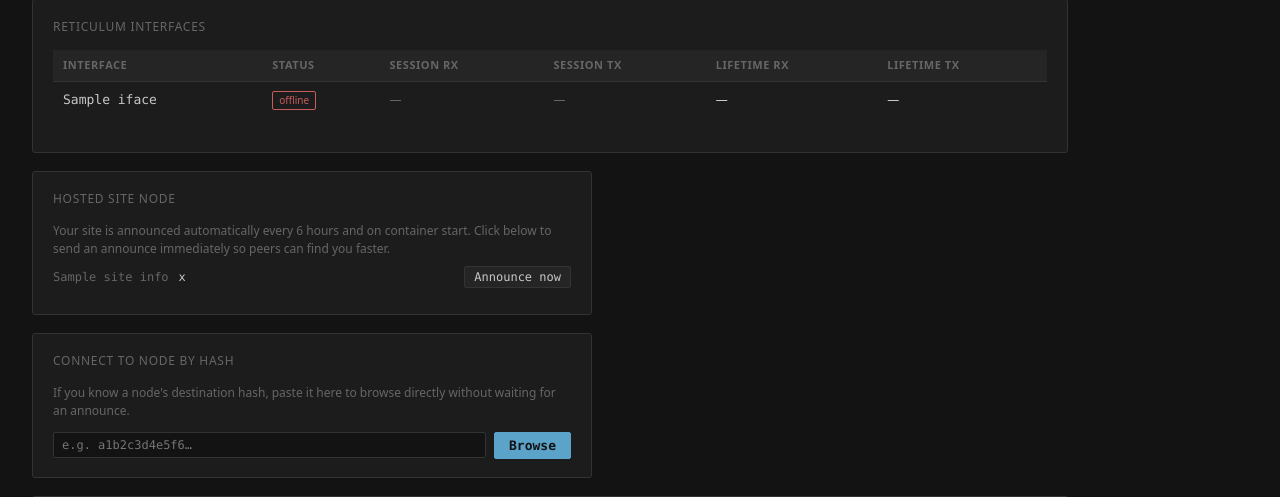
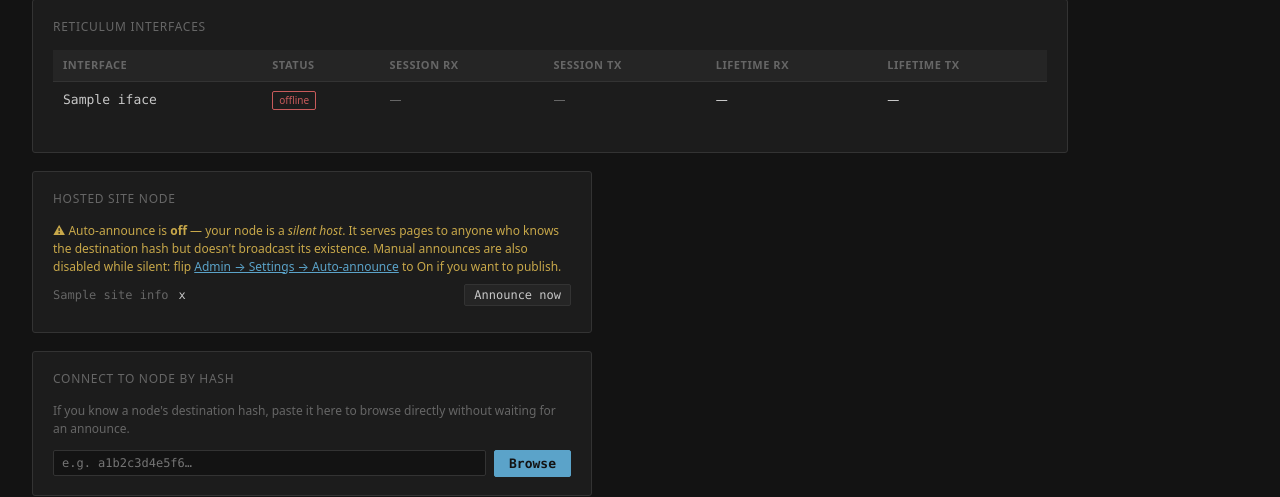
Before and after one commit to JamesM92/NomadPortal, a Python web app: template templates/admin/dashboard.html in a window 1280 px wide. Shown: the part 234-731 px from the top of the page. Run offline with Jinja, Linux system fonts and the light colour scheme; the template is opened without the code that fills it: most values are stand-ins (such as "Sample title", 1, 10 or a date in 2020); some web fonts are replaced.

Commit message:
admin: disable "Announce now" button when in silent mode
Silent should mean silent - the manual escape hatch contradicted the
intent. If an operator wants a one-shot announce, the answer is to
flip Admin > Settings > Auto-announce to On, not to bypass the
setting via a button.

Backend (defense in depth):
  - /api/site/announce now returns 409 when SiteServer is in silent
    mode. The disabled button is the primary UX block; the API check
    prevents a forged POST from bypassing it.
  - /api/site/info adds an auto_announce field so any caller can
    render the same state.

Admin dashboard:
  - The "Hosted site node" card now renders a warning banner above
    the button when auto_announce is off, explaining silent-host
    status and deep-linking to Admin > Settings > Auto-announce.
  - The button itself gets disabled + a tooltip explaining why.
  - site_info dict (built in admin_routes.dashboard) extended with
    auto_announce so the template can render the correct branch.

site_server.py:
  - Silent-mode startup log line updated to point at Admin > Settings
    (not "Announce now") as the way to publish. The old phrasing
    suggested the button worked regardless, which is no longer true.

Frontend sidebar's #btn-announce (LXMF identity announce) is a
different concept from the site/hosted-node announce - left alone.

[Unreleased] CHANGELOG entry per the dev-branch workflow.

```diff
--- a/nomadnet_web/admin_routes.py
+++ b/nomadnet_web/admin_routes.py
@@ -108,8 +108,9 @@ def dashboard():
     site_info = None
     if site_server and site_server.node_hash():
         site_info = {
-            "node_hash": site_server.node_hash(),
-            "node_name": site_server.node_name(),
+            "node_hash":     site_server.node_hash(),
+            "node_name":     site_server.node_name(),
+            "auto_announce": bool(getattr(site_server, "_auto_announce", False)),
         }
     return render_template(
         "admin/dashboard.html",
--- a/nomadnet_web/site_server.py
+++ b/nomadnet_web/site_server.py
@@ -354,8 +354,10 @@ class SiteServer:
         else:
             log.info(
                 "Site node silent (auto-announce off) — hash %s reachable "
-                "only by direct request. Flip Admin → Dashboard → "
-                "\"Announce now\" or set SITE_ANNOUNCE=true to publish.",
+                "only by direct request. Flip Admin → Settings → "
+                "Auto-announce to On (or set SITE_ANNOUNCE=true) to publish; "
+                "the dashboard \"Announce now\" button is disabled while "
+                "silent.",
                 self._node_hash[:16] if self._node_hash else "?",
             )
 
--- a/templates/admin/dashboard.html
+++ b/templates/admin/dashboard.html
@@ -86,15 +86,34 @@
 <!-- Site node (NomadNet hosting) -->
 <div class="card" style="max-width:560px;">
   <div class="card-title">Hosted site node</div>
+  {% if site_info.auto_announce %}
   <p class="dim" style="margin-bottom:8px;">
-    Your site is announced automatically every 6 hours and on container start.
-    Click below to send an announce immediately so peers can find you faster.
+    Auto-announce is <strong>on</strong> — your site is broadcast every
+    6 hours automatically. Click below to send an extra announce
+    immediately so peers can find you faster.
   </p>
+  {% else %}
+  <p class="dim" style="margin-bottom:8px;color:#c8a84a;">
+    &#9888; Auto-announce is <strong>off</strong> — your node is a
+    <em>silent host</em>. It serves pages to anyone who knows the
+    destination hash but doesn't broadcast its existence. Manual
+    announces are also disabled while silent: flip
+    <a href="{{ url_for('admin.settings') }}#s-auto-announce"
+       style="color:var(--accent);">Admin&nbsp;&rarr;&nbsp;Settings&nbsp;&rarr;&nbsp;Auto-announce</a>
+    to On if you want to publish.
+  </p>
+  {% endif %}
   <div style="display:flex;align-items:center;gap:10px;flex-wrap:wrap;">
     <span class="mono dim" style="font-size:12px;">{{ site_info.node_name }}</span>
     <span class="mono" style="font-size:12px;color:var(--text);">{{ site_info.node_hash }}</span>
     <button id="btn-site-announce" class="btn btn-sm btn-neutral"
-            style="margin-left:auto;white-space:nowrap;">Announce now</button>
+            style="margin-left:auto;white-space:nowrap;"
+            {% if not site_info.auto_announce %}
+              disabled
+              title="Disabled while the node is in silent mode. Enable Auto-announce in Admin → Settings first."
+            {% endif %}>
+      Announce now
+    </button>
   </div>
   <div id="site-announce-status" style="margin-top:8px;font-size:12px;color:var(--text-dim);"></div>
 </div>
```
Also changed, not shown: nomadnet_web/routes.py (+30 -6 lines), CHANGELOG.md.
